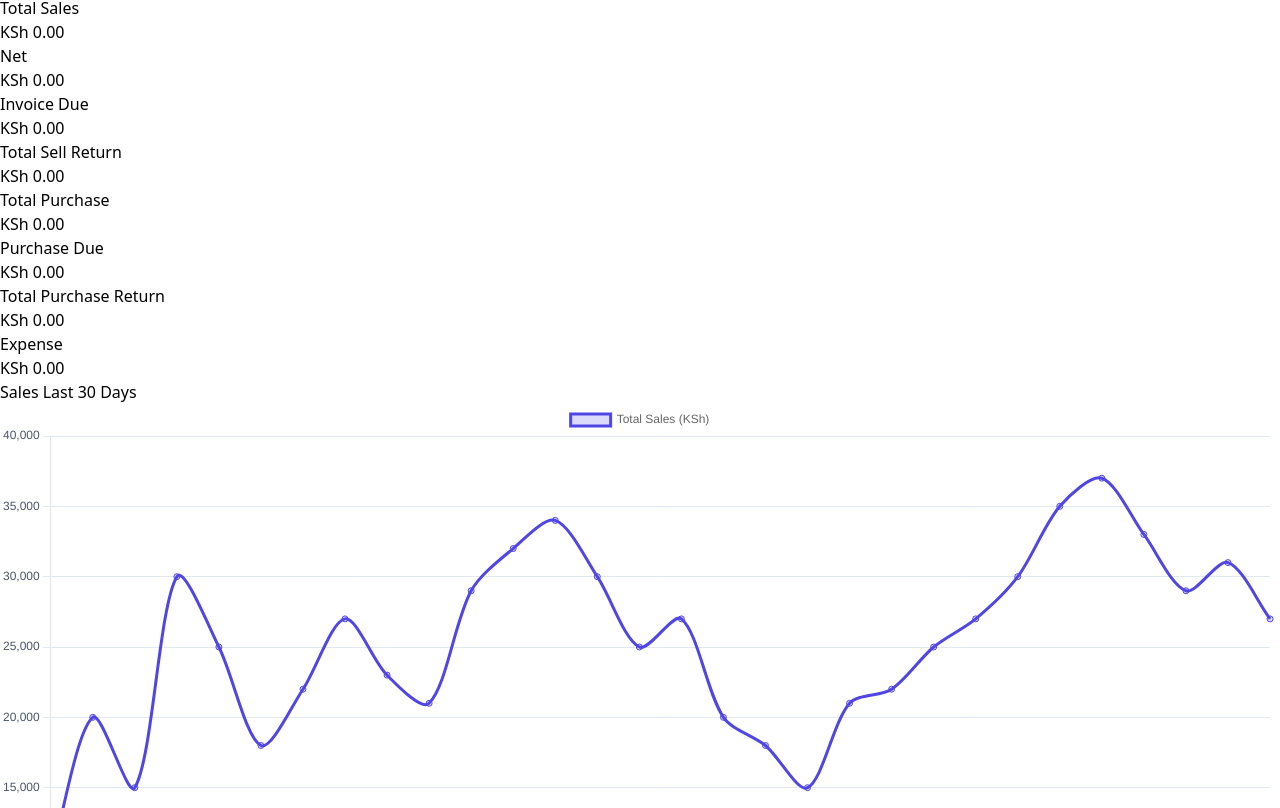
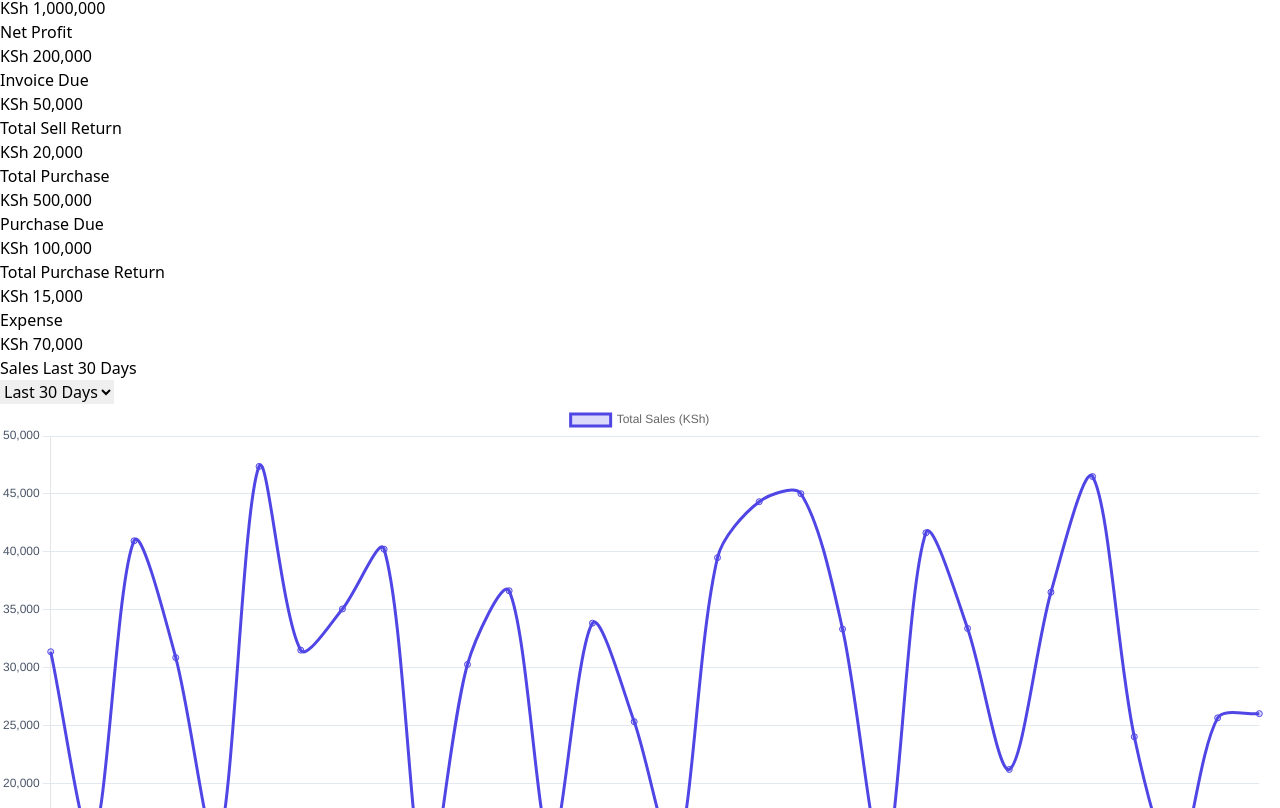
Before and after one commit to R-kjim/gizmo-galaxy-frontend, a React (Vite) app: page /admin/dashboard in a window 1280 px wide. Shown: the part 172-980 px from the top of the page. Built offline with nearby package versions, Linux system fonts and the light colour scheme.

Commit message:
admin-dashboard

```diff
--- a/src/components/admin/Dashboard.jsx
+++ b/src/components/admin/Dashboard.jsx
@@ -1,5 +1,5 @@
 
-import React from 'react';
+import React, { useState, useEffect } from 'react';
 import { Line } from 'react-chartjs-2';
 import {
     Chart as ChartJS,
@@ -11,7 +11,6 @@ import {
     Legend,
 } from 'chart.js';
 
-// Register required Chart.js components
 ChartJS.register(LineElement, CategoryScale, LinearScale, PointElement, Tooltip, Legend);
 
 const Dashboard = () => {
@@ -30,9 +29,9 @@ const Header = () => (
     <header className="flex items-center justify-between bg-gray-900 text-white p-4">
         <h1 className="text-xl font-semibold">Welcome, Admin</h1>
         <div className="flex space-x-4">
-            <Button color="bg-blue-600" label="Filter by Date" />
+            {/* <Button color="bg-blue-600" label="Filter by Date" />
             <Button color="bg-green-600" label="POS" />
-            <Button color="bg-indigo-600" label="Add Product" />
+            <Button color="bg-indigo-600" label="Add Product" /> */}
         </div>
     </header>
 );
@@ -41,15 +40,27 @@ const Button = ({ color, label }) => (
     <button className={`${color} px-4 py-2 rounded`}>{label}</button>
 );
 
-const MetricsGrid = () => (
+const MetricsGrid = () => {
+    const dummyMetricsData = [
+        { label: "Total Sales", value: "KSh 1,000,000", bgColor: "bg-blue-500" },
+        { label: "Net Profit", value: "KSh 200,000", bgColor: "bg-green-500" },
+        { label: "Invoice Due", value: "KSh 50,000", bgColor: "bg-yellow-500" },
+        { label: "Total Sell Return", value: "KSh 20,000", bgColor: "bg-red-500" },
+        { label: "Total Purchase", value: "KSh 500,000", bgColor: "bg-teal-500" },
+        { label: "Purchase Due", value: "KSh 100,000", bgColor: "bg-orange-500" },
+        { label: "Total Purchase Return", value: "KSh 15,000", bgColor: "bg-pink-500" },
+        { label: "Expense", value: "KSh 70,000", bgColor: "bg-purple-500" },
+    ];
+
+    return (
         <div className="grid grid-cols-1 sm:grid-cols-2 md:grid-cols-3 lg:grid-cols-4 gap-6">
-        {metricsData.map((metric) => (
+            {dummyMetricsData.map((metric) => (
                 <MetricCard key={metric.label} {...metric} />
             ))}
         </div>
     );
+};
 
-// Metric Card Component
 const MetricCard = ({ label, value, bgColor }) => (
     <div className={`p-4 rounded-lg shadow-md text-white ${bgColor}`}>
         <p className="text-sm font-medium opacity-80">{label}</p>
@@ -57,20 +68,26 @@ const MetricCard = ({ label, value, bgColor }) => (
     </div>
 );
 
-// Sales Chart Component
 const SalesChart = () => {
-    const data = {
-        labels: ['10-Oct', '11-Oct', '12-Oct', '13-Oct', '14-Oct', '15-Oct', '16-Oct', '17-Oct', '18-Oct', '19-Oct', '20-Oct', '21-Oct', '22-Oct', '23-Oct', '24-Oct', '25-Oct', '26-Oct', '27-Oct', '28-Oct', '29-Oct', '30-Oct', '31-Oct', '01-Nov', '02-Nov', '03-Nov', '04-Nov', '05-Nov', '06-Nov', '07-Nov', '08-Nov'],
+    const [timeRange, setTimeRange] = useState('30'); // Default to last 30 days
+
+    const getDummyData = () => {
+        const labels = Array.from({ length: timeRange }, (_, i) => `${i + 1} Oct`);
+        const sales = Array.from({ length: timeRange }, () => Math.floor(Math.random() * 40000) + 10000);
+
+        return {
+            labels,
             datasets: [
                 {
                     label: 'Total Sales (KSh)',
-                data: [10000, 20000, 15000, 30000, 25000, 18000, 22000, 27000, 23000, 21000, 29000, 32000, 34000, 30000, 25000, 27000, 20000, 18000, 15000, 21000, 22000, 25000, 27000, 30000, 35000, 37000, 33000, 29000, 31000, 27000],
+                    data: sales,
                     borderColor: '#4F46E5',
                     backgroundColor: 'rgba(79, 70, 229, 0.2)',
                     fill: true,
                     tension: 0.3,
                 },
             ],
+        };
     };
 
     const options = {
@@ -90,22 +107,21 @@ const SalesChart = () => {
 
     return (
         <div className="bg-white p-6 rounded-lg shadow-md">
-            <h3 className="text-lg font-semibold mb-4">Sales Last 30 Days</h3>
-            <Line data={data} options={options} />
+            <div className="flex justify-between items-center mb-4">
+                <h3 className="text-lg font-semibold">Sales Last {timeRange} Days</h3>
+                <select
+                    className="p-2 border rounded"
+                    value={timeRange}
+                    onChange={(e) => setTimeRange(e.target.value)}
+                >
+                    <option value="7">Last 7 Days</option>
+                    <option value="30">Last 30 Days</option>
+                    <option value="90">Last 90 Days</option>
+                </select>
+            </div>
+            <Line data={getDummyData()} options={options} />
         </div>
     );
 };
 
-// Metric data for cards
-const metricsData = [
-    { label: "Total Sales", value: "KSh 0.00", bgColor: "bg-blue-500" },
-    { label: "Net", value: "KSh 0.00", bgColor: "bg-green-500" },
-    { label: "Invoice Due", value: "KSh 0.00", bgColor: "bg-yellow-500" },
-    { label: "Total Sell Return", value: "KSh 0.00", bgColor: "bg-red-500" },
-    { label: "Total Purchase", value: "KSh 0.00", bgColor: "bg-teal-500" },
-    { label: "Purchase Due", value: "KSh 0.00", bgColor: "bg-orange-500" },
-    { label: "Total Purchase Return", value: "KSh 0.00", bgColor: "bg-pink-500" },
-    { label: "Expense", value: "KSh 0.00", bgColor: "bg-purple-500" },
-];
-
 export default Dashboard;
```
Lines whose indentation alone changed are shown as unchanged.
